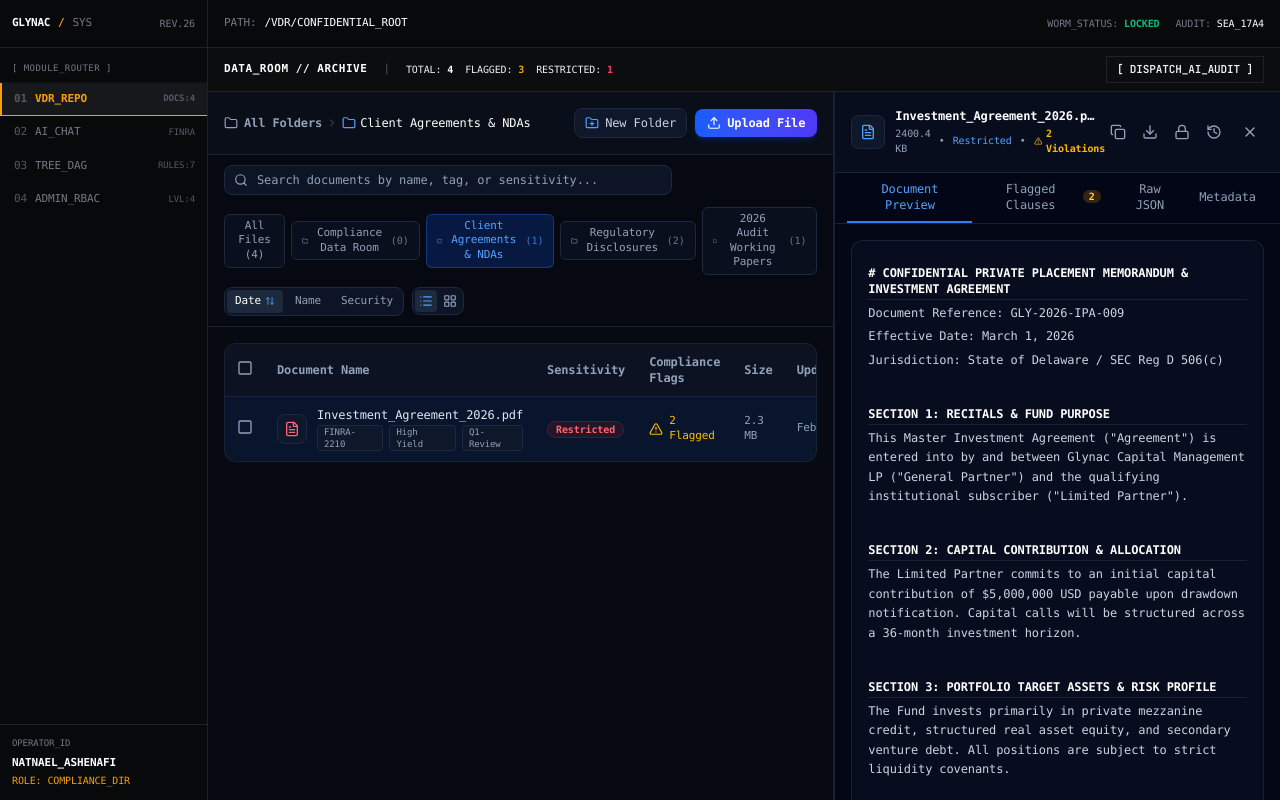
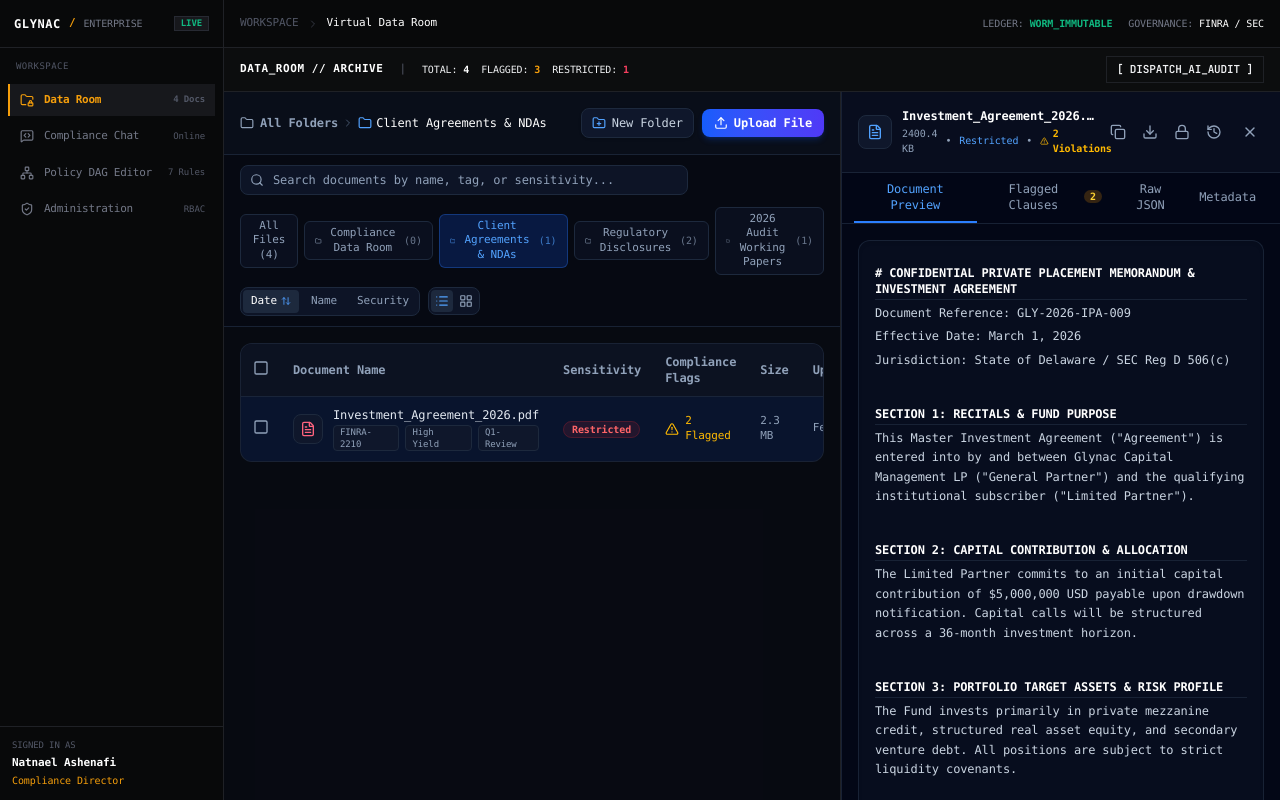
Before and after one commit to Natnael9/Glynac, a Next.js app: page / in a window 1280 px wide. Built offline with nearby package versions, Linux system fonts and the light colour scheme.

Commit message:
feat(navigation): unify platform sidebar into fully developed single-app navigation without task labels

```diff
--- a/src/components/layout/AppShell.tsx
+++ b/src/components/layout/AppShell.tsx
@@ -3,6 +3,17 @@
 import React, { useState } from 'react';
 import Link from 'next/link';
 import { usePathname } from 'next/navigation';
+import {
+  FolderLock,
+  MessageSquareCode,
+  Network,
+  ShieldCheck,
+  ChevronRight,
+  Menu,
+  X,
+  Database,
+  Terminal,
+} from 'lucide-react';
 
 interface AppShellProps {
   children: React.ReactNode;
@@ -12,119 +23,124 @@ export function AppShell({ children }: AppShellProps) {
   const pathname = usePathname();
   const [isMobileMenuOpen, setIsMobileMenuOpen] = useState(false);
 
+  // Professional enterprise navigation — unified single product architecture
   const navigation = [
     {
-      code: '01',
-      name: 'VDR_REPO',
+      name: 'Data Room',
       href: '/vdr',
-      meta: 'DOCS:4',
+      icon: FolderLock,
+      badge: '4 Docs',
       current: pathname === '/vdr' || pathname === '/',
     },
     {
-      code: '02',
-      name: 'AI_CHAT',
+      name: 'Compliance Chat',
       href: '/chat',
-      meta: 'FINRA',
+      icon: MessageSquareCode,
+      badge: 'Online',
       current: pathname === '/chat',
     },
     {
-      code: '03',
-      name: 'TREE_DAG',
+      name: 'Policy DAG Editor',
       href: '/tree',
-      meta: 'RULES:7',
+      icon: Network,
+      badge: '7 Rules',
       current: pathname === '/tree',
     },
     {
-      code: '04',
-      name: 'ADMIN_RBAC',
+      name: 'Administration',
       href: '/admin',
-      meta: 'LVL:4',
+      icon: ShieldCheck,
+      badge: 'RBAC',
       current: pathname === '/admin',
     },
   ];
 
   return (
     <div className="flex h-screen w-full bg-[#0c0d0e] text-[#f0f1f3] overflow-hidden select-none font-mono text-[11px]">
-      {/* Sidebar - Sharp, dense, utilitarian */}
-      <aside className="hidden md:flex flex-col w-52 border-r border-[#1f2126] bg-[#08090a] shrink-0">
-        {/* Terminal Header */}
-        <div className="h-12 px-3 flex items-center justify-between border-b border-[#1f2126]">
+      {/* Production Sidebar */}
+      <aside className="hidden md:flex flex-col w-56 border-r border-[#1f2126] bg-[#08090a] shrink-0">
+        {/* Brand System Header */}
+        <div className="h-12 px-3.5 flex items-center justify-between border-b border-[#1f2126]">
           <div className="flex items-center gap-2">
-            <span className="font-bold tracking-tight text-white">GLYNAC</span>
+            <span className="font-bold text-white tracking-wider text-xs">GLYNAC</span>
             <span className="text-[#f59e0b] font-bold">/</span>
-            <span className="text-[#737887]">SYS</span>
+            <span className="text-[#737887] text-[10px]">ENTERPRISE</span>
           </div>
-          <span className="text-[10px] text-[#737887]">REV.26</span>
+          <span className="text-[9px] px-1.5 py-0.2 bg-[#17181c] border border-[#272a33] text-[#10b981] font-semibold">
+            LIVE
+          </span>
         </div>
 
-        {/* Navigation - Raw, no bubbles */}
-        <div className="flex-1 py-2 divide-y divide-[#1f2126]/40">
-          <div className="px-3 py-1.5 text-[9px] uppercase tracking-wider text-[#737887]">
-            [ MODULE_ROUTER ]
+        {/* Navigation Sidebar */}
+        <div className="flex-1 py-3 px-2 space-y-1 overflow-y-auto">
+          <div className="px-2 pb-1.5 text-[9px] uppercase tracking-wider text-[#525766]">
+            Workspace
           </div>
-          {navigation.map((item) => (
+          {navigation.map((item) => {
+            const Icon = item.icon;
+            return (
               <Link
                 key={item.name}
                 href={item.href}
-              className={`flex items-center justify-between px-3 py-2 transition-colors ${
+                className={`flex items-center justify-between px-2.5 py-2 transition-colors ${
                   item.current
                     ? 'bg-[#17181c] text-[#f59e0b] font-bold border-l-2 border-[#f59e0b]'
                     : 'text-[#737887] hover:text-[#f0f1f3] hover:bg-[#111214] border-l-2 border-transparent'
                 }`}
               >
-              <div className="flex items-center gap-2">
-                <span className="text-[#525766]">{item.code}</span>
-                <span>{item.name}</span>
+                <div className="flex items-center gap-2.5">
+                  <Icon className="h-3.5 w-3.5 shrink-0" />
+                  <span className="tracking-tight">{item.name}</span>
                 </div>
-              <span className="text-[9px] text-[#525766]">{item.meta}</span>
+                <span className="text-[9px] text-[#525766]">{item.badge}</span>
               </Link>
-          ))}
+            );
+          })}
         </div>
 
-        {/* Operator Info - High density */}
+        {/* Authenticated User Profile */}
         <div className="p-3 border-t border-[#1f2126] bg-[#08090a]">
-          <div className="text-[9px] text-[#737887] mb-1">OPERATOR_ID</div>
-          <div className="font-semibold text-white truncate">NATNAEL_ASHENAFI</div>
-          <div className="text-[#f59e0b] text-[10px] mt-0.5">ROLE: COMPLIANCE_DIR</div>
+          <div className="text-[9px] text-[#525766] uppercase mb-0.5">Signed In As</div>
+          <div className="font-semibold text-white truncate text-[11px]">Natnael Ashenafi</div>
+          <div className="text-[#f59e0b] text-[10px] mt-0.5">Compliance Director</div>
         </div>
       </aside>
 
-      {/* Main Panel */}
+      {/* Main Production Workspace */}
       <div className="flex-1 flex flex-col min-w-0 overflow-hidden">
-        {/* Header Bar */}
+        {/* Global Header Bar */}
         <header className="h-12 border-b border-[#1f2126] bg-[#08090a] px-4 flex items-center justify-between shrink-0">
-          <div className="flex items-center gap-3">
+          <div className="flex items-center gap-2 text-[11px]">
             <button
               onClick={() => setIsMobileMenuOpen(!isMobileMenuOpen)}
-              className="md:hidden text-[#737887] hover:text-white"
+              className="md:hidden text-[#737887] hover:text-white mr-1"
             >
-              [MENU]
+              <Menu className="h-4 w-4" />
             </button>
-            <div className="flex items-center gap-2 text-[11px]">
-              <span className="text-[#737887]">PATH:</span>
-              <span className="text-white">
+            <span className="text-[#525766]">WORKSPACE</span>
+            <ChevronRight className="h-3 w-3 text-[#333742]" />
+            <span className="text-white font-medium">
               {pathname === '/vdr' || pathname === '/'
-                  ? '/VDR/CONFIDENTIAL_ROOT'
+                ? 'Virtual Data Room'
                 : pathname === '/chat'
-                  ? '/AI/FINRA_ANALYZER'
+                ? 'Compliance AI Chat'
                 : pathname === '/tree'
-                  ? '/POLICY/DAG_BUILDER'
-                  : '/ADMIN/RBAC_MATRIX'}
+                ? 'Policy DAG Editor'
+                : 'Enterprise Admin'}
             </span>
-            </div>
           </div>
 
           <div className="flex items-center gap-4 text-[10px]">
-            <span className="text-[#737887]">
-              WORM_STATUS: <span className="text-[#10b981] font-bold">LOCKED</span>
+            <span className="text-[#737887] hidden sm:inline">
+              LEDGER: <span className="text-[#10b981] font-bold">WORM_IMMUTABLE</span>
             </span>
             <span className="text-[#737887]">
-              AUDIT: <span className="text-white">SEA_17A4</span>
+              GOVERNANCE: <span className="text-white">FINRA / SEC</span>
             </span>
           </div>
         </header>
 
-        {/* Mobile Nav */}
+        {/* Mobile Navigation */}
         {isMobileMenuOpen && (
           <div className="md:hidden border-b border-[#1f2126] bg-[#08090a] p-2 space-y-1">
             {navigation.map((item) => (
@@ -137,13 +153,13 @@ export function AppShell({ children }: AppShellProps) {
                 }`}
               >
                 <span>{item.name}</span>
-                <span>{item.meta}</span>
+                <span>{item.badge}</span>
               </Link>
             ))}
           </div>
         )}
 
-        {/* Main Work Area */}
+        {/* Active Page View */}
         <main className="flex-1 overflow-hidden relative">{children}</main>
       </div>
     </div>
```
Lines whose indentation alone changed are shown as unchanged.
